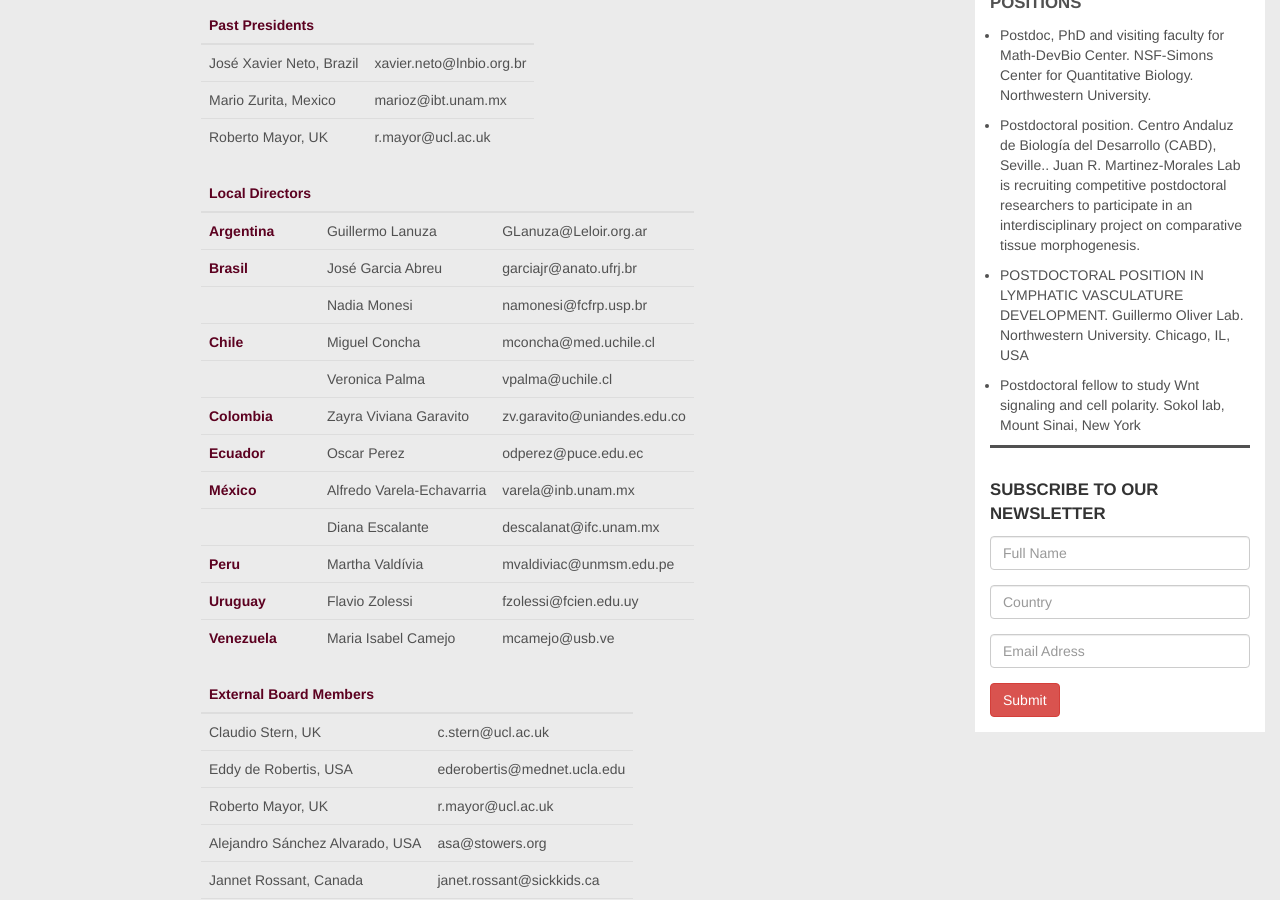
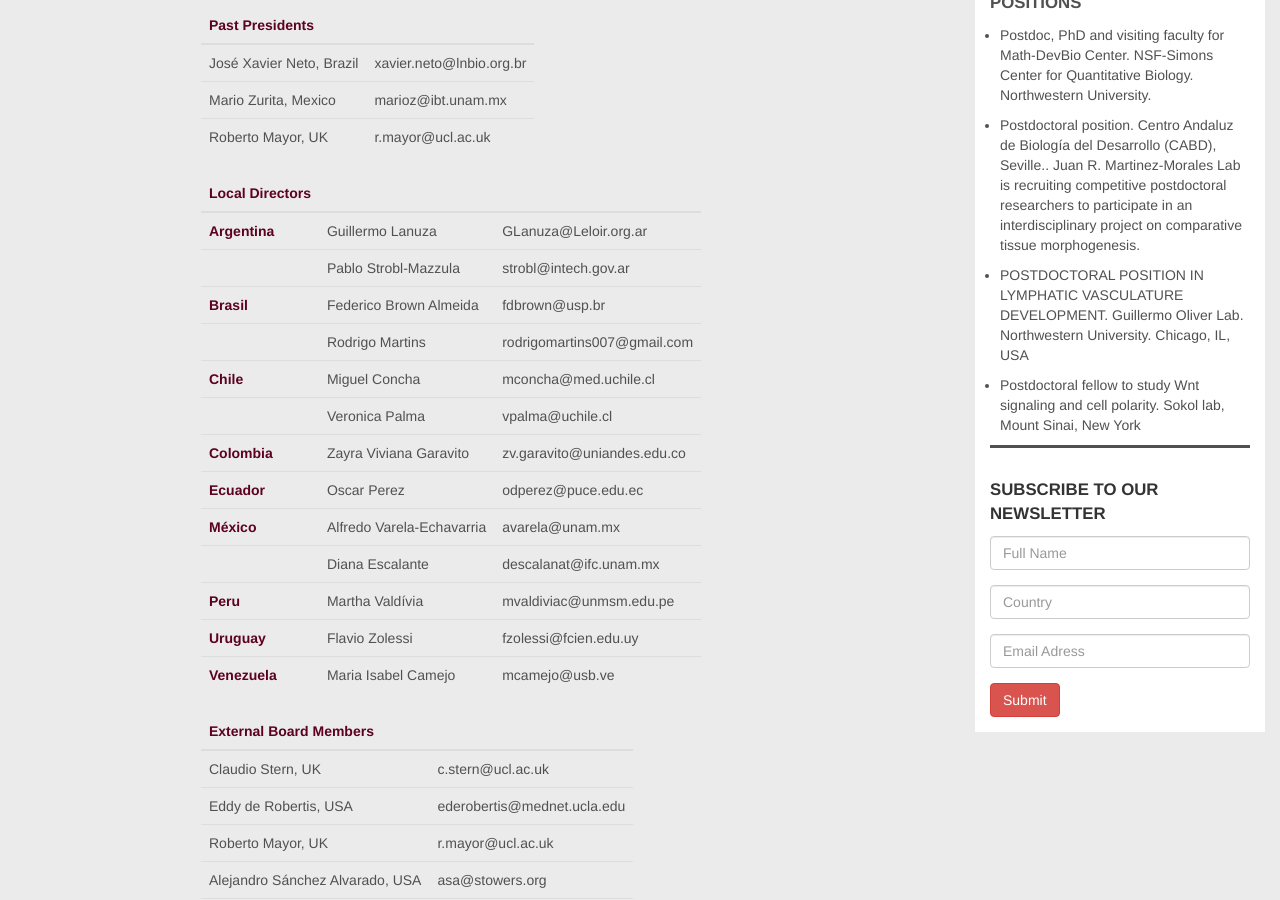
Before and after one commit to lasdb/lasdb.github.io, a Jekyll site: the page built from pages/board.html, in a window 1280 px wide and 900 px high, scrolled down 496 px. Built offline with Jekyll 4.4.1, drawn with Linux system fonts in a browser that asks for light colours; nearby versions of some CDN libraries.

Commit message:
Update board.html

```diff
--- a/pages/board.html
+++ b/pages/board.html
@@ -71,14 +71,19 @@ layout: default
                     <td>GLanuza@Leloir.org.ar</td>
                 </tr>
                 <tr>
+                    <td></td>
+                    <td>Pablo Strobl-Mazzula</td>
+                    <td>strobl@intech.gov.ar</td>
+                </tr>
+                <tr>
                     <td class="board-position">Brasil</td>
-                    <td>José Garcia Abreu</td>
-                    <td>garciajr@anato.ufrj.br</td>
+                    <td>Federico Brown Almeida</td>
+                    <td>fdbrown@usp.br</td>
                 </tr>
                 <tr>
                     <td></td>
-                    <td>Nadia Monesi</td>
-                    <td>namonesi@fcfrp.usp.br</td>
+                    <td>Rodrigo Martins</td>
+                    <td>rodrigomartins007@gmail.com</td>
                 </tr>
                 <tr>
                     <td class="board-position">Chile</td>
@@ -103,7 +108,7 @@ layout: default
                 <tr>
                     <td class="board-position">México</td>
                     <td>Alfredo Varela-Echavarria</td>
-                    <td>varela@inb.unam.mx</td>
+                    <td>avarela@unam.mx</td>
                 </tr>
                 <tr>
                     <td></td>
```
